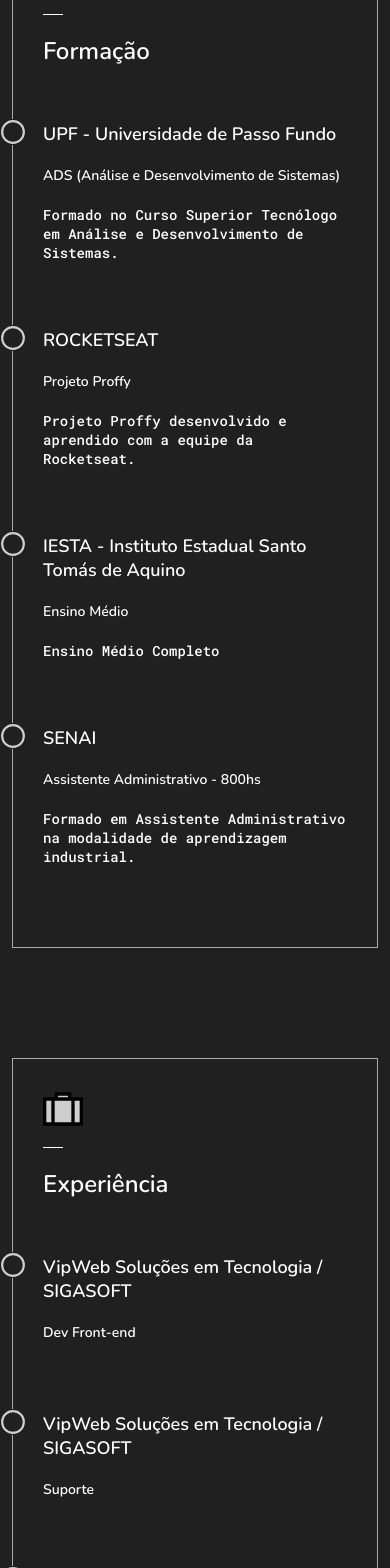
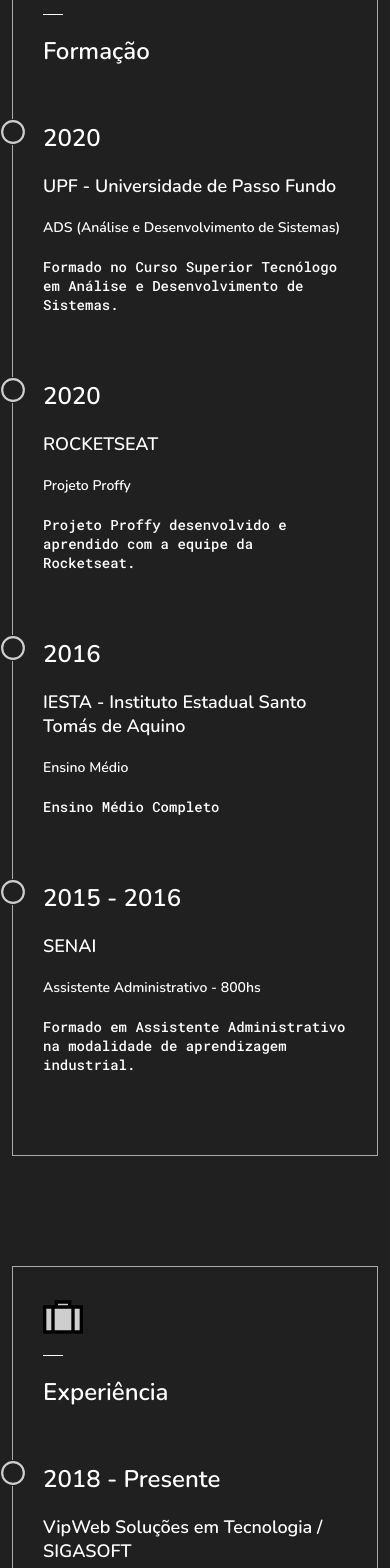
Before and after one commit to JacksonSantin/curriculum_vitae, a React (Create React App) app: page / in a window 390 px wide. Shown: the part 3040-4608 px from the top of the page. Built offline with nearby package versions, Linux system fonts and the light colour scheme; the HTML template or start-up script is replaced by a standard one.

Commit message:
Curriculum Vitae

```diff
--- a/src/pages/experienceTestimonials.tsx
+++ b/src/pages/experienceTestimonials.tsx
@@ -26,9 +26,9 @@
                       <div className="icon-holder-time wow fadeIn" style={{ visibility: 'visible', animationName: 'fadeIn' }}>
                         <FiCircle size={26} color="#cecece" />
                       </div>
+                      <h3 className="year-mobile d-none"> 2018 - Presente </h3>
                       <h4 className="time-title"> VipWeb Soluções em Tecnologia / SIGASOFT </h4>
                       <h5 className="time-semitag"> Dev Front-end </h5>
-                      <h3 className="year-mobile d-none"> 2018 - Presente </h3>
                     </div>
                   </div>
                   <div className="col-sm-12">
@@ -39,9 +39,9 @@
                       <div className="icon-holder-time wow fadeIn" style={{ visibility: 'visible', animationName: 'fadeIn' }}>
                         <FiCircle size={26} color="#cecece" />
                       </div>
+                      <h3 className="year-mobile d-none"> 2018 - 2019 </h3>
                       <h4 className="time-title"> VipWeb Soluções em Tecnologia / SIGASOFT </h4>
                       <h5 className="time-semitag"> Suporte </h5>
-                      <h3 className="year-mobile d-none"> 2018 - 2019 </h3>
                     </div>
                   </div>
                   <div className="col-sm-12">
@@ -52,9 +52,9 @@
                       <div className="icon-holder-time wow fadeIn" style={{ visibility: 'visible', animationName: 'fadeIn' }}>
                         <FiCircle size={26} color="#cecece" />
                       </div>
+                      <h3 className="year-mobile d-none"> 2017 - 2018 </h3>
                       <h4 className="time-title"> Ferragens União Colonial </h4>
                       <h5 className="time-semitag"> Vendedor </h5>
-                      <h3 className="year-mobile d-none"> 2017 - 2018 </h3>
                     </div>
                   </div>
                 </div>
--- a/src/pages/skillEducation.tsx
+++ b/src/pages/skillEducation.tsx
@@ -83,10 +83,10 @@
                       <div className="icon-holder-time wow fadeIn" style={{ visibility: 'visible', animationName: 'fadeIn' }}>
                         <FiCircle size={26} color="#cecece" />
                       </div>
+                      <h3 className="year-mobile d-none"> 2020 </h3>
                       <h4 className="time-title"> UPF - Universidade de Passo Fundo </h4>
                       <h5 className="time-semitag"> ADS (Análise e Desenvolvimento de Sistemas) </h5>
                       <p> Formado no Curso Superior Tecnólogo em Análise e Desenvolvimento de Sistemas. </p>
-                      <h3 className="year-mobile d-none"> 2020 </h3>
                     </div>
                   </div>
                   <div className="col-sm-12">
@@ -97,10 +97,10 @@
                       <div className="icon-holder-time wow fadeIn" style={{ visibility: 'visible', animationName: 'fadeIn' }}>
                         <FiCircle size={26} color="#cecece" />
                       </div>
+                      <h3 className="year-mobile d-none"> 2020 </h3>
                       <h4 className="time-title"> ROCKETSEAT </h4>
                       <h5 className="time-semitag"> Projeto Proffy </h5>
                       <p> Projeto Proffy desenvolvido e aprendido com a equipe da Rocketseat. </p>
-                      <h3 className="year-mobile d-none"> 2020 </h3>
                     </div>
                   </div>
                   <div className="col-sm-12">
@@ -111,10 +111,10 @@
                       <div className="icon-holder-time wow fadeIn" style={{ visibility: 'visible', animationName: 'fadeIn' }}>
                         <FiCircle size={26} color="#cecece" />
                       </div>
+                      <h3 className="year-mobile d-none"> 2016 </h3>
                       <h4 className="time-title"> IESTA - Instituto Estadual Santo Tomás de Aquino </h4>
                       <h5 className="time-semitag"> Ensino Médio </h5>
                       <p> Ensino Médio Completo </p>
-                      <h3 className="year-mobile d-none"> 2016 </h3>
                     </div>
                   </div>
                   <div className="col-sm-12">
@@ -125,10 +125,10 @@
                       <div className="icon-holder-time wow fadeIn" style={{ visibility: 'visible', animationName: 'fadeIn' }}>
                         <FiCircle size={26} color="#cecece" />
                       </div>
+                      <h3 className="year-mobile d-none"> 2015 - 2016 </h3>
                       <h4 className="time-title"> SENAI </h4>
                       <h5 className="time-semitag"> Assistente Administrativo - 800hs </h5>
                       <p> Formado em Assistente Administrativo na modalidade de aprendizagem industrial. </p>
-                      <h3 className="year-mobile d-none"> 2015 - 2016 </h3>
                     </div>
                   </div>
                 </div>
--- a/src/styles/pages/experienceTestimonials.css
+++ b/src/styles/pages/experienceTestimonials.css
@@ -53,7 +53,7 @@
     display: none;
   }
   #page-landing .content-wrapper section.section-experience .year-mobile {
-    display: block;
+    display: block !important;
   }
 }
 
--- a/src/styles/pages/skillEducation.css
+++ b/src/styles/pages/skillEducation.css
@@ -123,6 +123,6 @@
     display: none;
   }
   #page-landing .content-wrapper section.section-education .year-mobile {
-    display: block;
+    display: block !important;
   }
 }
```
